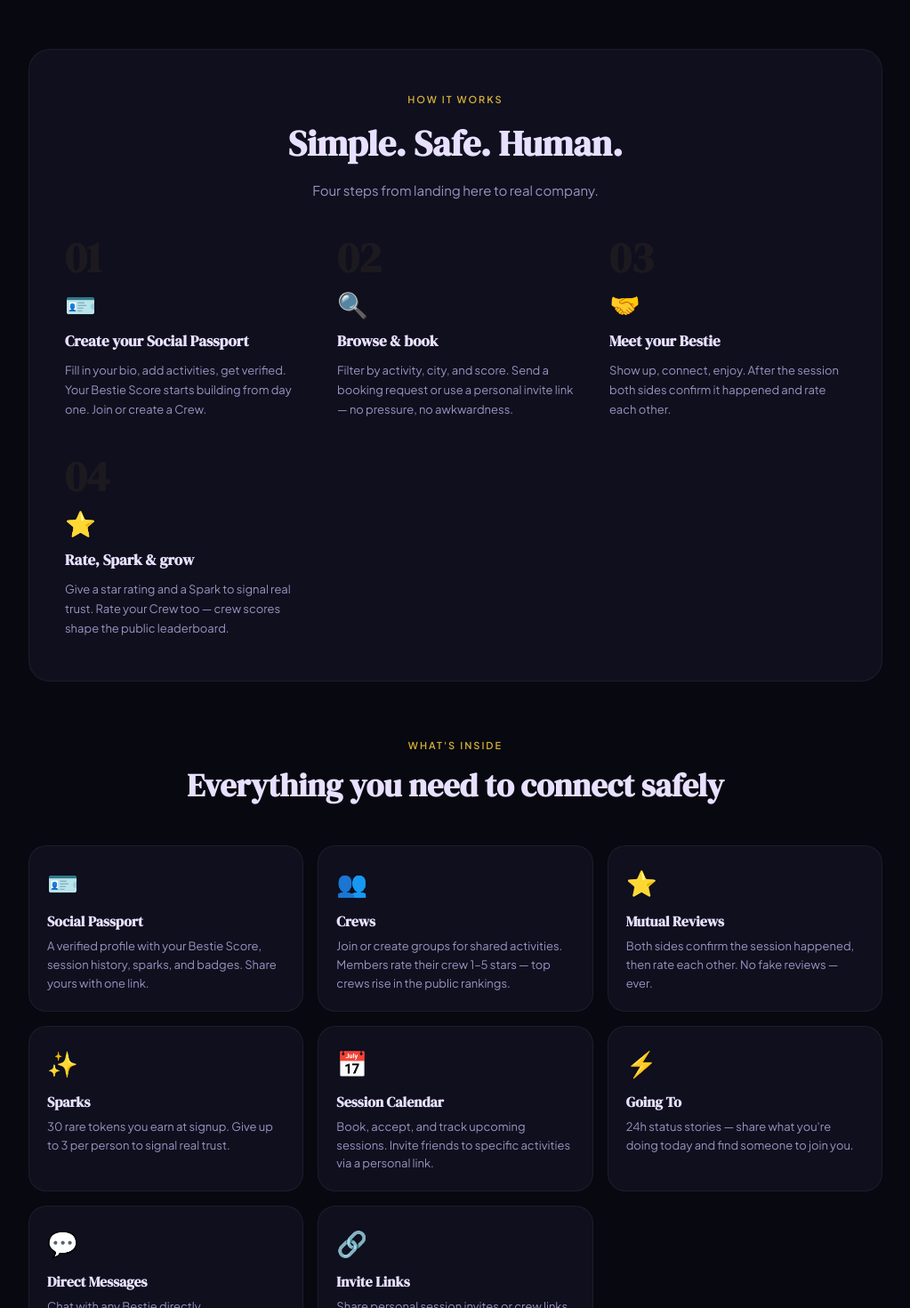
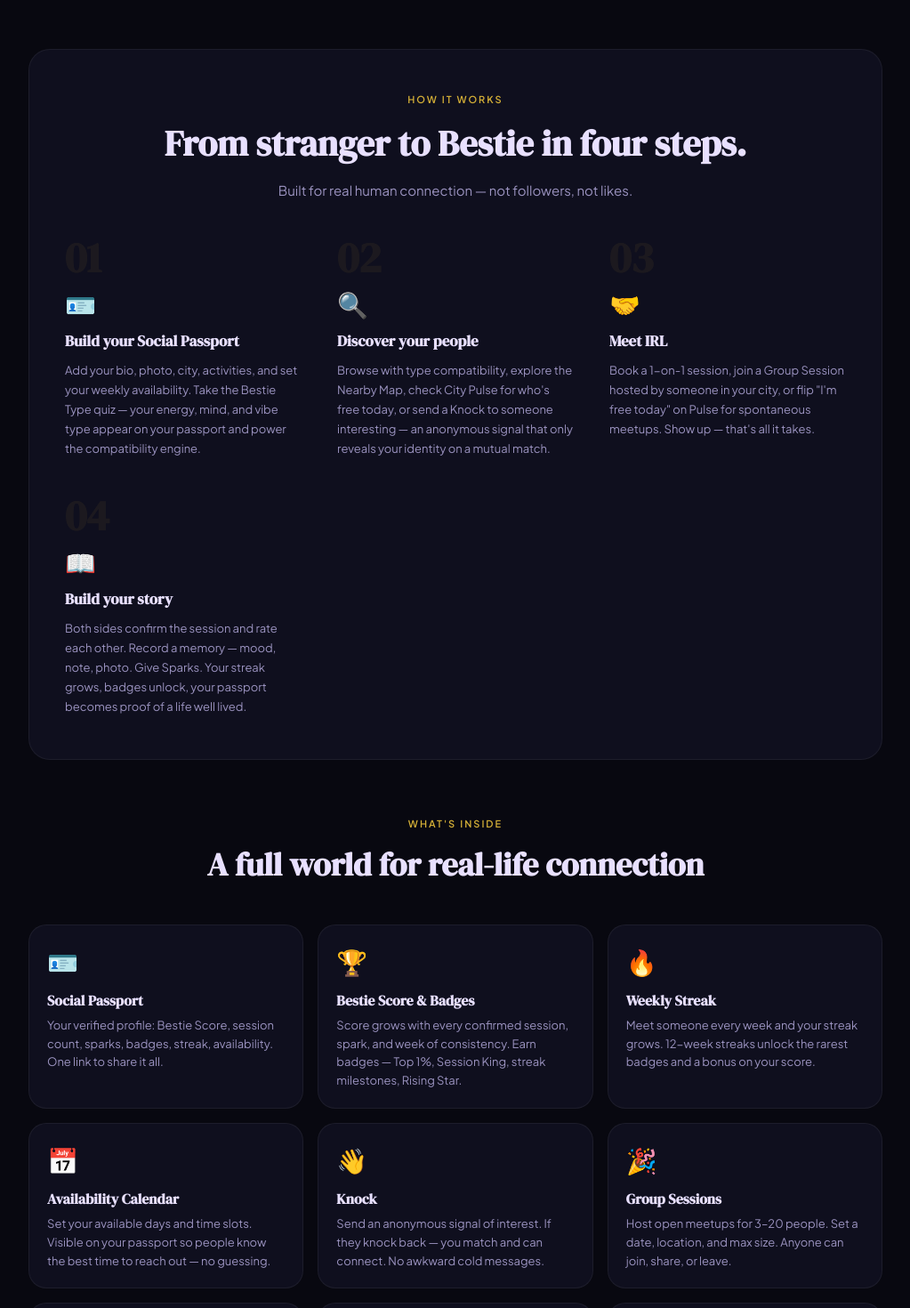
Before and after one commit to GeneFoks/bestie, a Next.js app: page / in a window 1280 px wide. Shown: the part 1100-2570 px from the top of the page at 89% size, without its empty margins (128-1151 px from the left). Built offline with nearby package versions, Linux system fonts and the light colour scheme; no server answers; the database is empty.

Commit message:
Rewrite How It Works + Features section to reflect all new features

```diff
--- a/app/page.tsx
+++ b/app/page.tsx
@@ -54,14 +54,18 @@ const ACTIVITY_GROUPS = [
 ]
 
 const FEATURES = [
-  { emoji: '🪪', title: 'Social Passport', desc: 'A verified profile with your Bestie Score, session history, sparks, and badges. Share yours with one link.' },
-  { emoji: '👥', title: 'Crews', desc: 'Join or create groups for shared activities. Members rate their crew 1–5 stars — top crews rise in the public rankings.' },
-  { emoji: '⭐', title: 'Mutual Reviews', desc: 'Both sides confirm the session happened, then rate each other. No fake reviews — ever.' },
-  { emoji: '✨', title: 'Sparks', desc: '30 rare tokens you earn at signup. Give up to 3 per person to signal real trust.' },
-  { emoji: '📅', title: 'Session Calendar', desc: 'Book, accept, and track upcoming sessions. Invite friends to specific activities via a personal link.' },
-  { emoji: '⚡', title: 'Going To', desc: '24h status stories — share what you\'re doing today and find someone to join you.' },
-  { emoji: '💬', title: 'Direct Messages', desc: 'Chat with any Bestie directly. Conversations tied to bookings stay in context.' },
-  { emoji: '🔗', title: 'Invite Links', desc: 'Share personal session invites or crew links. Recipients land on a signup page with full context — no confusion.' },
+  { emoji: '🪪', title: 'Social Passport', desc: 'Your verified profile: Bestie Score, session count, sparks, badges, streak, availability. One link to share it all.' },
+  { emoji: '🏆', title: 'Bestie Score & Badges', desc: 'Score grows with every confirmed session, spark, and week of consistency. Earn badges — Top 1%, Session King, streak milestones, Rising Star.' },
+  { emoji: '🔥', title: 'Weekly Streak', desc: 'Meet someone every week and your streak grows. 12-week streaks unlock the rarest badges and a bonus on your score.' },
+  { emoji: '📅', title: 'Availability Calendar', desc: 'Set your available days and time slots. Visible on your passport so people know the best time to reach out — no guessing.' },
+  { emoji: '👋', title: 'Knock', desc: 'Send an anonymous signal of interest. If they knock back — you match and can connect. No awkward cold messages.' },
+  { emoji: '🎉', title: 'Group Sessions', desc: 'Host open meetups for 3–20 people. Set a date, location, and max size. Anyone can join, share, or leave.' },
+  { emoji: '🗺️', title: 'Nearby Map', desc: 'See Besties near you on a live map. Pins show their session tier — gold for veterans, white glow for the most active.' },
+  { emoji: '🌍', title: 'City Pulse', desc: 'Live feed of who\'s free today, upcoming group sessions, and what\'s happening in your city right now.' },
+  { emoji: '🕸️', title: 'Connection Graph', desc: 'A live web of every real connection made on Bestie. Clusters form naturally — your crew, your city, your world.' },
+  { emoji: '💾', title: 'Session Memories', desc: 'After every session, record your mood, what you did, and add a photo. Your passport becomes a living story of real moments.' },
+  { emoji: '✨', title: 'Sparks', desc: '30 rare tokens you earn at signup. Give up to 3 per person, 1 per type. The rarest signal of real trust.' },
+  { emoji: '🔒', title: 'Block & Report', desc: 'Session-gated safety tools — only people who\'ve actually met can block or report. Keeps the community honest.' },
 ]
 
 export default function HomePage() {
@@ -307,15 +311,15 @@ export default function HomePage() {
         <div style={{ maxWidth: '960px', margin: '0 auto', borderRadius: '24px', background: '#0F0F1E', border: '1px solid rgba(255,255,255,0.06)', padding: '48px 40px' }}>
           <div style={{ textAlign: 'center', marginBottom: '40px' }}>
             <p style={{ fontSize: '11px', fontWeight: 600, letterSpacing: '2px', color: '#D4AF37', marginBottom: '10px' }}>HOW IT WORKS</p>
-            <h2 style={{ fontFamily: 'DM Serif Display, serif', fontSize: 'clamp(24px, 5vw, 40px)', fontWeight: 700, color: '#E8E0FF', marginBottom: '12px' }}>Simple. Safe. Human.</h2>
-            <p style={{ fontSize: '15px', color: '#9B93C0' }}>Four steps from landing here to real company.</p>
+            <h2 style={{ fontFamily: 'DM Serif Display, serif', fontSize: 'clamp(24px, 5vw, 40px)', fontWeight: 700, color: '#E8E0FF', marginBottom: '12px' }}>From stranger to Bestie in four steps.</h2>
+            <p style={{ fontSize: '15px', color: '#9B93C0' }}>Built for real human connection — not followers, not likes.</p>
           </div>
           <div className="how-grid">
             {[
-              { num: '01', icon: '🪪', title: 'Create your Social Passport', desc: 'Fill in your bio, add activities, get verified. Your Bestie Score starts building from day one. Join or create a Crew.' },
-              { num: '02', icon: '🔍', title: 'Browse & book', desc: 'Filter by activity, city, and score. Send a booking request or use a personal invite link — no pressure, no awkwardness.' },
-              { num: '03', icon: '🤝', title: 'Meet your Bestie', desc: 'Show up, connect, enjoy. After the session both sides confirm it happened and rate each other.' },
-              { num: '04', icon: '⭐', title: 'Rate, Spark & grow', desc: 'Give a star rating and a Spark to signal real trust. Rate your Crew too — crew scores shape the public leaderboard.' },
+              { num: '01', icon: '🪪', title: 'Build your Social Passport', desc: 'Add your bio, photo, city, activities, and set your weekly availability. Take the Bestie Type quiz — your energy, mind, and vibe type appear on your passport and power the compatibility engine.' },
+              { num: '02', icon: '🔍', title: 'Discover your people', desc: 'Browse with type compatibility, explore the Nearby Map, check City Pulse for who\'s free today, or send a Knock to someone interesting — an anonymous signal that only reveals your identity on a mutual match.' },
+              { num: '03', icon: '🤝', title: 'Meet IRL', desc: 'Book a 1-on-1 session, join a Group Session hosted by someone in your city, or flip "I\'m free today" on Pulse for spontaneous meetups. Show up — that\'s all it takes.' },
+              { num: '04', icon: '📖', title: 'Build your story', desc: 'Both sides confirm the session and rate each other. Record a memory — mood, note, photo. Give Sparks. Your streak grows, badges unlock, your passport becomes proof of a life well lived.' },
             ].map((step) => (
               <div key={step.num}>
                 <div style={{ fontSize: '48px', fontWeight: 700, color: 'rgba(212,175,55,0.07)', fontFamily: 'DM Serif Display, serif', lineHeight: 1 }}>{step.num}</div>
@@ -333,7 +337,7 @@ export default function HomePage() {
         <div style={{ maxWidth: '960px', margin: '0 auto' }}>
           <div style={{ textAlign: 'center', marginBottom: '40px' }}>
             <p style={{ fontSize: '11px', fontWeight: 600, letterSpacing: '2px', color: '#D4AF37', marginBottom: '10px' }}>WHAT'S INSIDE</p>
-            <h2 style={{ fontFamily: 'DM Serif Display, serif', fontSize: 'clamp(22px, 4vw, 36px)', fontWeight: 700, color: '#E8E0FF' }}>Everything you need to connect safely</h2>
+            <h2 style={{ fontFamily: 'DM Serif Display, serif', fontSize: 'clamp(22px, 4vw, 36px)', fontWeight: 700, color: '#E8E0FF' }}>A full world for real-life connection</h2>
           </div>
           <div className="features-grid">
             {FEATURES.map((f) => (
```
